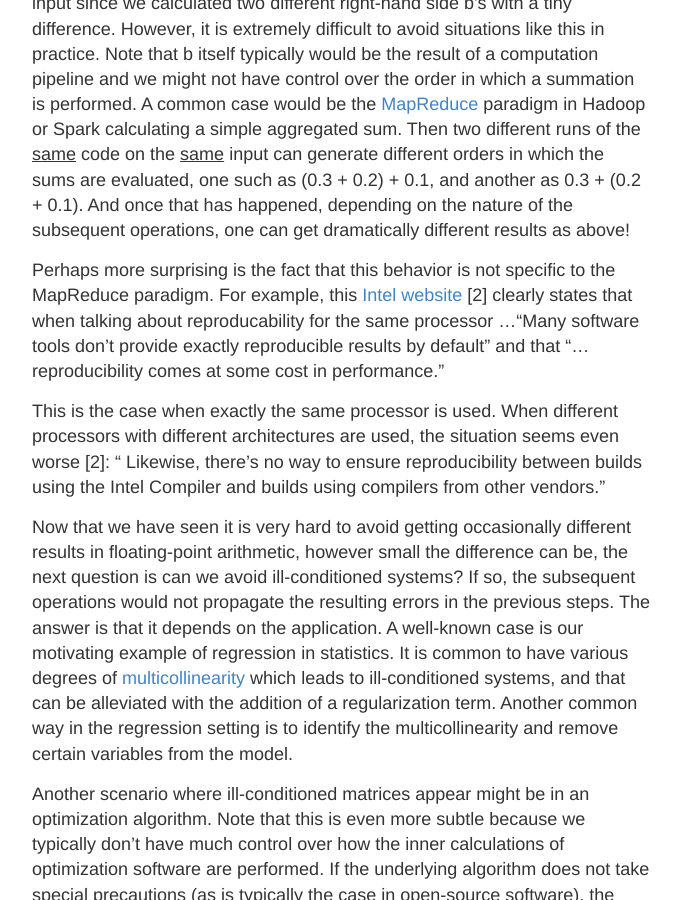
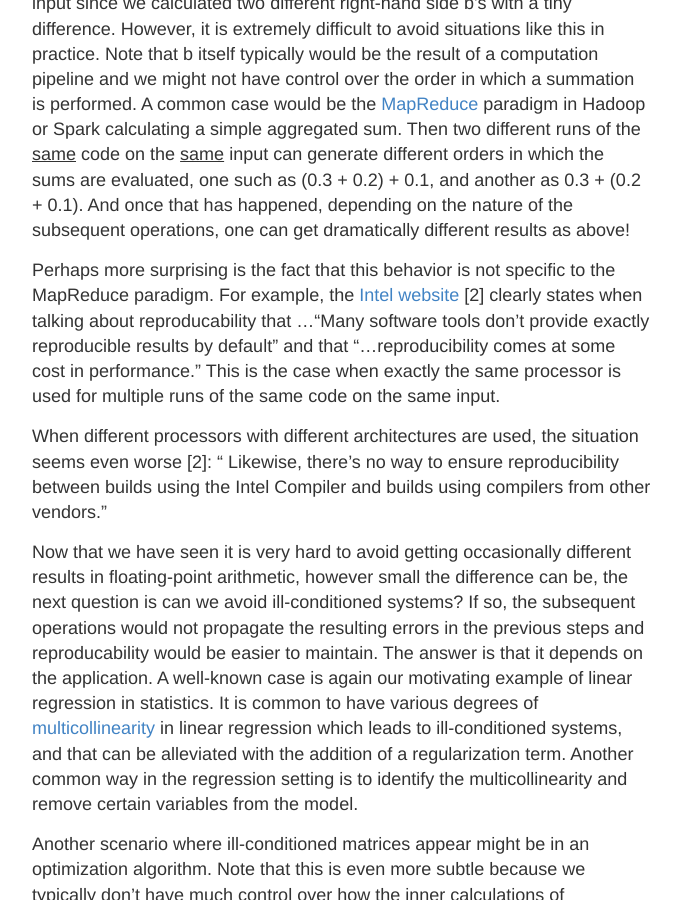
Before and after one commit to muratmut/muratmut.github.io, a Jekyll site: the page built from _posts/2020-05-20-reproducability.md, in a window 1280 px wide and 900 px high, scrolled down 2685 px. Shown: the whole window, without its empty margins (298-979 px from the left). Built offline with Jekyll 4.4.1, drawn with Linux system fonts in a browser that asks for light colours; formulas are drawn with MathJax 3.

Commit message:
Update 2020-05-20-reproducability.md

```diff
--- a/_posts/2020-05-20-reproducability.md
+++ b/_posts/2020-05-20-reproducability.md
@@ -63,12 +63,12 @@ The second surprising observation here is that a difference in two numbers as sm
 
 The reader might argue that this example does not provide exactly the same input since we calculated two different right-hand side b’s with a tiny difference. However, it is extremely difficult to avoid situations like this in practice. Note that b itself typically would be the result of a computation pipeline and we might not have control over the order in which a summation is performed. A common case would be the [MapReduce](https://en.wikipedia.org/wiki/MapReduce) paradigm in Hadoop or Spark calculating a simple aggregated sum. Then two different runs of the <ins>same</ins> code on the <ins>same</ins> input can generate different orders in which the sums are evaluated, one such as (0.3 + 0.2) + 0.1, and another as 0.3 + (0.2 + 0.1). And once that has happened, depending on the nature of the subsequent operations, one can get dramatically different results as above!
 
-Perhaps more surprising is the fact that this behavior is not specific to the MapReduce paradigm. For example, this [Intel website](https://techdecoded.intel.io/resources/floating-point-reproducibility-in-intel-software-tools/#gs.6ob68t) [2] clearly states that when talking about reproducability for the same processor …“Many software tools don’t provide exactly reproducible results by default” and that “…reproducibility comes at some cost in performance.”
+Perhaps more surprising is the fact that this behavior is not specific to the MapReduce paradigm. For example, the [Intel website](https://techdecoded.intel.io/resources/floating-point-reproducibility-in-intel-software-tools/#gs.6ob68t) [2] clearly states when talking about reproducability that …“Many software tools don’t provide exactly reproducible results by default” and that “…reproducibility comes at some cost in performance.” This is the case when exactly the same processor is used for multiple runs of the same code on the same input.
 
-This is the case when exactly the same processor is used. When different processors with different architectures are used, the situation seems even worse [2]:
+When different processors with different architectures are used, the situation seems even worse [2]:
 “ Likewise, there’s no way to ensure reproducibility between builds using the Intel Compiler and builds using compilers from other vendors.”
 
-Now that we have seen it is very hard to avoid getting occasionally different results in floating-point arithmetic, however small the difference can be, the next question is can we avoid ill-conditioned systems? If so, the subsequent operations would not propagate the resulting errors in the previous steps. The answer is that it depends on the application. A well-known case is our motivating example of regression in statistics. It is common to have various degrees of [multicollinearity](https://en.wikipedia.org/wiki/Multicollinearity) which leads to ill-conditioned systems, and that can be alleviated with the addition of a regularization term. Another common way in the regression setting is to identify the multicollinearity and remove certain variables from the model.
+Now that we have seen it is very hard to avoid getting occasionally different results in floating-point arithmetic, however small the difference can be, the next question is can we avoid ill-conditioned systems? If so, the subsequent operations would not propagate the resulting errors in the previous steps and reproducability would be easier to maintain. The answer is that it depends on the application. A well-known case is again our motivating example of linear regression in statistics. It is common to have various degrees of [multicollinearity](https://en.wikipedia.org/wiki/Multicollinearity) in linear regression which leads to ill-conditioned systems, and that can be alleviated with the addition of a regularization term. Another common way in the regression setting is to identify the multicollinearity and remove certain variables from the model.
 
 Another scenario where ill-conditioned matrices appear might be in an optimization algorithm. Note that this is even more subtle because we typically don’t have much control over how the inner calculations of optimization software are performed. If the underlying algorithm does not take special precautions (as is typically the case in open-source software), the optimal solution would be extremely sensitive to the perturbations in the input data. In that case, the modeler would have to perform some sensitivity analysis and identify whether ill-conditioned systems might appear during the execution of the algorithm.
 
```
